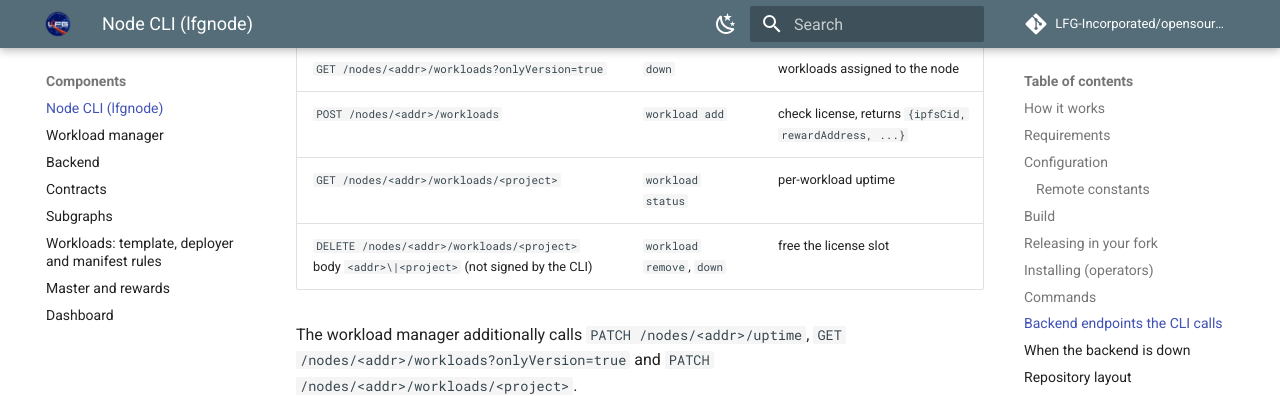
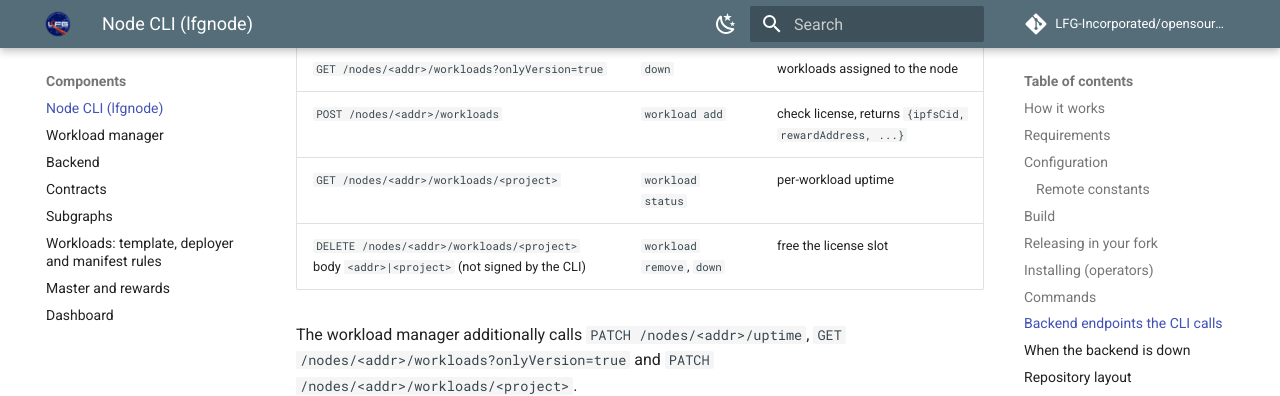
Before and after one commit to LFGInc/node-system-docs, an MkDocs documentation site: the page built from docs/node-cli.md, in a window 1280 px wide and 900 px high, scrolled down 5979 px. Shown: the top 396 px of the window. Built offline with MkDocs 1.6.1 and Material for MkDocs 9.7.7, drawn with Linux system fonts in a browser that asks for light colours; comment, search, counter and statistics services are not loaded.

Commit message:
docs: fix literal backslash in pipe-containing table cells
Co-Authored-By: Claude Opus 5.5 <noreply@anthropic.com>

```diff
--- a/docs/node-cli.md
+++ b/docs/node-cli.md
@@ -189,7 +189,7 @@ signature of the raw body made with the node key (no nonce or timestamp).
 | `GET /nodes/<addr>/workloads?onlyVersion=true` | `down` | workloads assigned to the node |
 | `POST /nodes/<addr>/workloads` | `workload add` | check license, returns `{ipfsCid, rewardAddress, ...}` |
 | `GET /nodes/<addr>/workloads/<project>` | `workload status` | per-workload uptime |
-| `DELETE /nodes/<addr>/workloads/<project>` body `<addr>\|<project>` (not signed by the CLI) | `workload remove`, `down` | free the license slot |
+| `DELETE /nodes/<addr>/workloads/<project>` body `<addr>|<project>` (not signed by the CLI) | `workload remove`, `down` | free the license slot |
 
 The workload manager additionally calls `PATCH /nodes/<addr>/uptime`,
 `GET /nodes/<addr>/workloads?onlyVersion=true` and `PATCH /nodes/<addr>/workloads/<project>`.
```
Also changed, not shown: docs/backend.md (+1 -1 lines).
